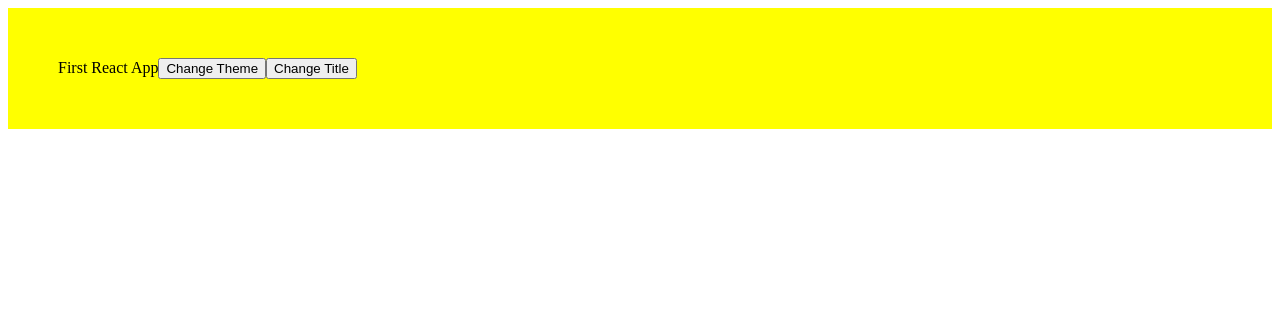
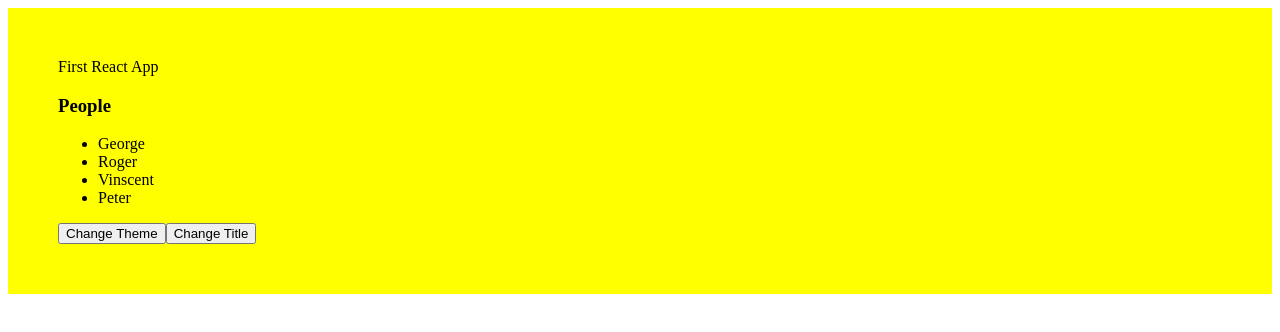
Before and after one commit to vinodh1988/react-test-jest, a React (Create React App) app: page / in a window 1280 px wide. Shown: the top 332 px of the page. Built offline with nearby package versions, Linux system fonts and the light colour scheme.

Commit message:
query-selector

```diff
--- a/src/App.js
+++ b/src/App.js
@@ -1,12 +1,17 @@
 import {useState} from 'react'
+import { AppData } from './DataStore/Store'
 
 const App = ({title})=>{
   const [display,setDisplay]=useState(title)
   const [theme,setTheme]=useState('yellow')
 
   return(
-       <div style={{backgroundColor: theme,padding :"50px"}}>
+       <div style={{backgroundColor: theme,padding :"50px"}} id="home">
           {display}
+          <h3>People</h3>
+          <ul>
+             {AppData.people.map(x=><li key={x}>{x}</li>)}
+          </ul>
           <button onClick={()=>setTheme('blue')}>Change Theme</button>
           <button onClick={()=>setDisplay('Title Change Happened')}>Change Title</button>
        </div>
```
Also changed, not shown: 2 other files (tests, documents, lock files or other folders).
